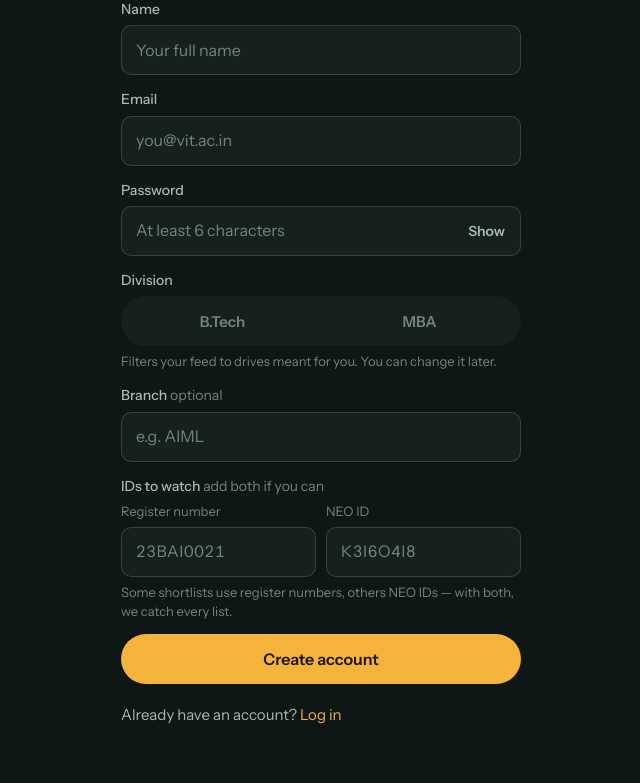
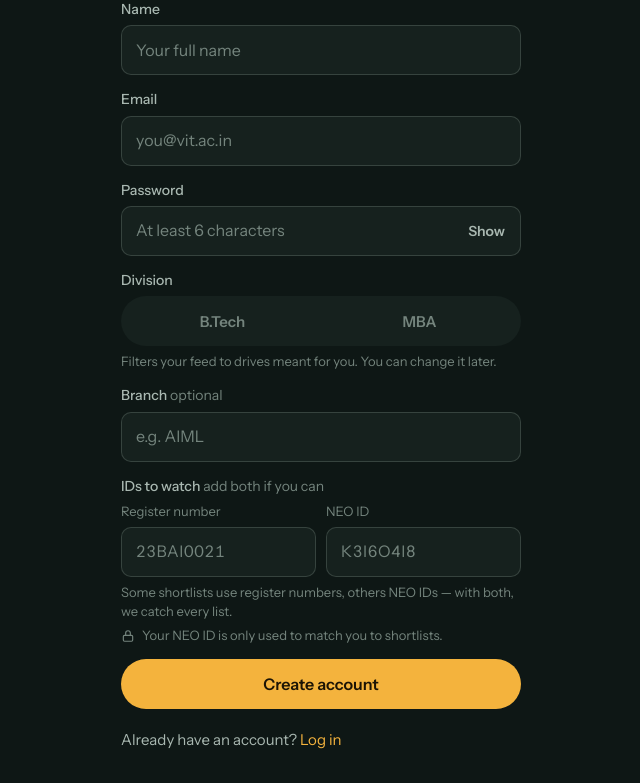
Before and after one commit to JkPadarthi/recruit, a FastAPI app: page /register in a window 1280 px wide. Shown: the part 232-1015 px from the top of the page, without its empty margins (319-959 px from the left). Before the commit the page ends 956 px from the top, so only its background shows below. Run offline with FastAPI, Linux system fonts and the light colour scheme.

Commit message:
ui: note that NEO IDs are only used for shortlist matching
Shown under the ID fields on sign-up and on the IDs tab.

Co-Authored-By: Claude Opus 5.5 <noreply@anthropic.com>

```diff
--- a/app/templates/base.html
+++ b/app/templates/base.html
@@ -17,7 +17,7 @@
   <link rel="preconnect" href="https://fonts.googleapis.com">
   <link rel="preconnect" href="https://fonts.gstatic.com" crossorigin>
   <link href="https://fonts.googleapis.com/css2?family=Bricolage+Grotesque:opsz,wdth,wght@12..96,75..100,400..800&family=Instrument+Sans:wdth,wght@75..100,400..700&display=swap" rel="stylesheet">
-  <link rel="stylesheet" href="/static/style.css?v=21">
+  <link rel="stylesheet" href="/static/style.css?v=22">
 </head>
 <body class="{% block bodyclass %}{% endblock %}">
   <!-- Icon sprite: <svg><use href="#i-name"/></svg> -->
--- a/app/templates/dashboard.html
+++ b/app/templates/dashboard.html
@@ -82,6 +82,7 @@
       <button class="btn btn-primary" type="submit"><svg aria-hidden="true"><use href="#i-plus"/></svg>Add</button>
     </form>
     <p id="id-error" class="form-error" role="alert" hidden></p>
+    <p class="privacy-note"><svg aria-hidden="true"><use href="#i-lock"/></svg>Your NEO ID is only used to match you to shortlists.</p>
     <ul id="id-list" class="id-list"></ul>
   </section>
 
--- a/app/templates/register.html
+++ b/app/templates/register.html
@@ -57,6 +57,7 @@
             </label>
           </div>
           <span class="field-help">Some shortlists use register numbers, others NEO IDs — with both, we catch every list.</span>
+          <span class="privacy-note"><svg aria-hidden="true"><use href="#i-lock"/></svg>Your NEO ID is only used to match you to shortlists.</span>
         </fieldset>
         <p id="msg" class="form-error" role="alert" hidden></p>
         <button class="btn btn-primary btn-block" type="submit">Create account</button>
--- a/static/style.css
+++ b/static/style.css
@@ -330,6 +330,8 @@ svg { width: 22px; height: 22px; flex: none; }
 .id-list li.empty { display: grid; border-bottom: 0; }
 .id-badge { width: 40px; height: 40px; border-radius: 12px; background: var(--saffron-soft); color: var(--saffron); display: inline-flex; align-items: center; justify-content: center; flex: none; }
 .id-badge svg { width: 20px; height: 20px; }
+.privacy-note { display: flex; align-items: center; gap: 7px; font-size: 13px; color: var(--ink-3); }
+.privacy-note svg { width: 14px; height: 14px; }
 .id-main { flex: 1; min-width: 0; display: grid; gap: 1px; }
 .id-kind { font-size: 13px; color: var(--ink-3); }
 .grid-2 { display: grid; grid-template-columns: 1fr 1fr; gap: 10px; }
```
